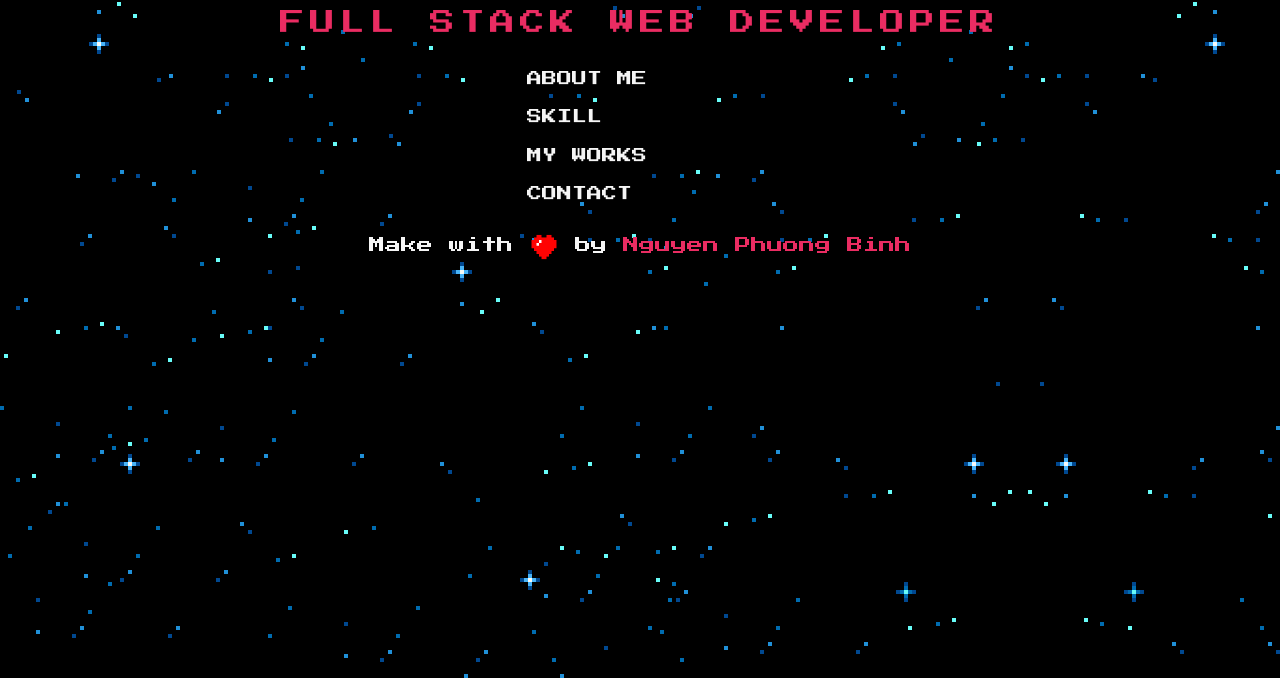
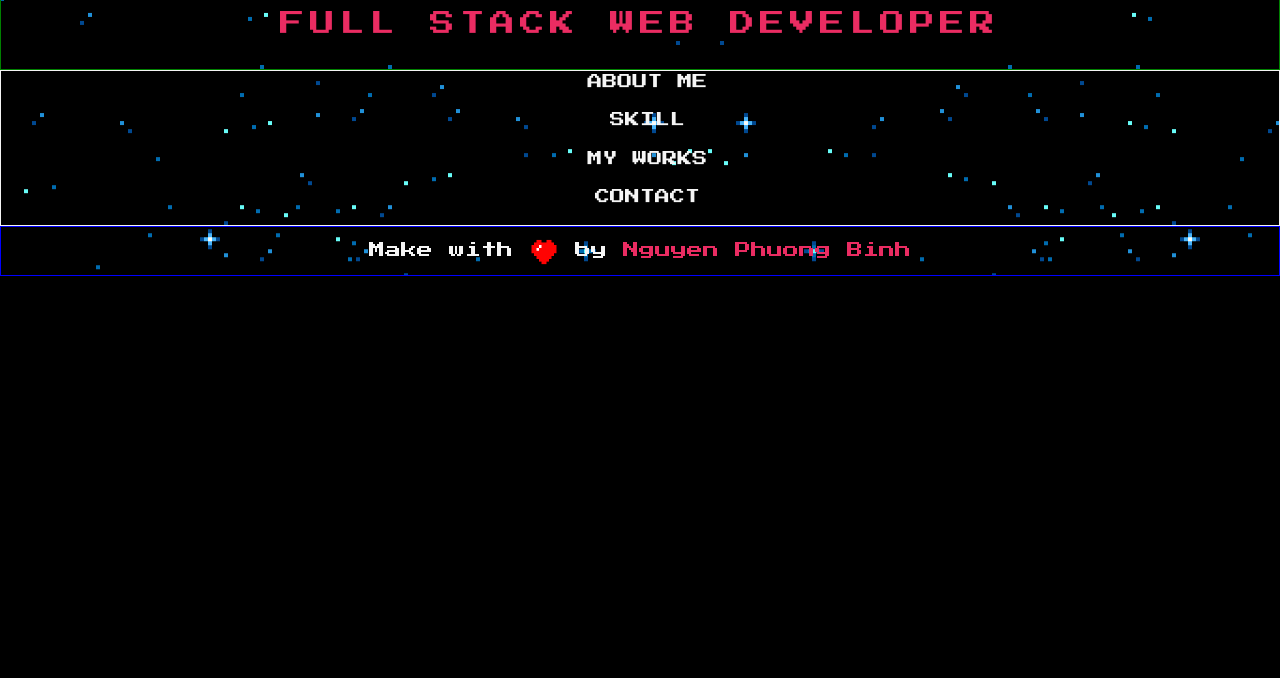
Before and after one commit to AgentUnicorn/8bit-portfolio, a plain HTML site: page index.html in a window 1280 px wide. Shown: the part 122-800 px from the top of the page. Drawn offline with nearby package versions, Linux system fonts and the light colour scheme.

Commit message:
fix layout

```diff
--- a/style.css
+++ b/style.css
@@ -1,29 +1,39 @@
 body{
     background-color: black;
     color: whitesmoke;
+    width: 100%;
+    height: 400px;
+    text-align: center;
+}
+
+.mainPage {
     background-image: url('./image/background-1.png');
     background-repeat: no-repeat;
+    background-position:center;
+    height: auto;
+    width: 100%;
 }
 
 .title {
     padding: 10px 0px;
     text-align: center;
+    border: 1px solid green;
 }
 
 .main {
-    /* grid-area: 2/3/6/7; */
+    grid-area: 2/3/6/7;
     width: 100%;
     height: 100%;
-    /* display: grid; */
+    display: grid;
     font-size: 15px;
-    padding-left: 40%;
+    text-align: center;
+    border: 1px solid whitesmoke;
 }
 
 .about, .skill, .work, .contact {
     height: 100%;
     width: 100%;
     color: whitesmoke;
-    text-align: left;
 }
 
 i {
@@ -208,6 +218,7 @@ animation: wind 0.5s cubic-bezier(1,0.5,0.5,1) infinite;
     width: 100%;
     text-align: center;
     padding-top: 10px;
+    border: 1px solid blue;
 }
 
 .footer p a {
```
Also changed, not shown: index.html (+1 -2 lines), 1 other file.
